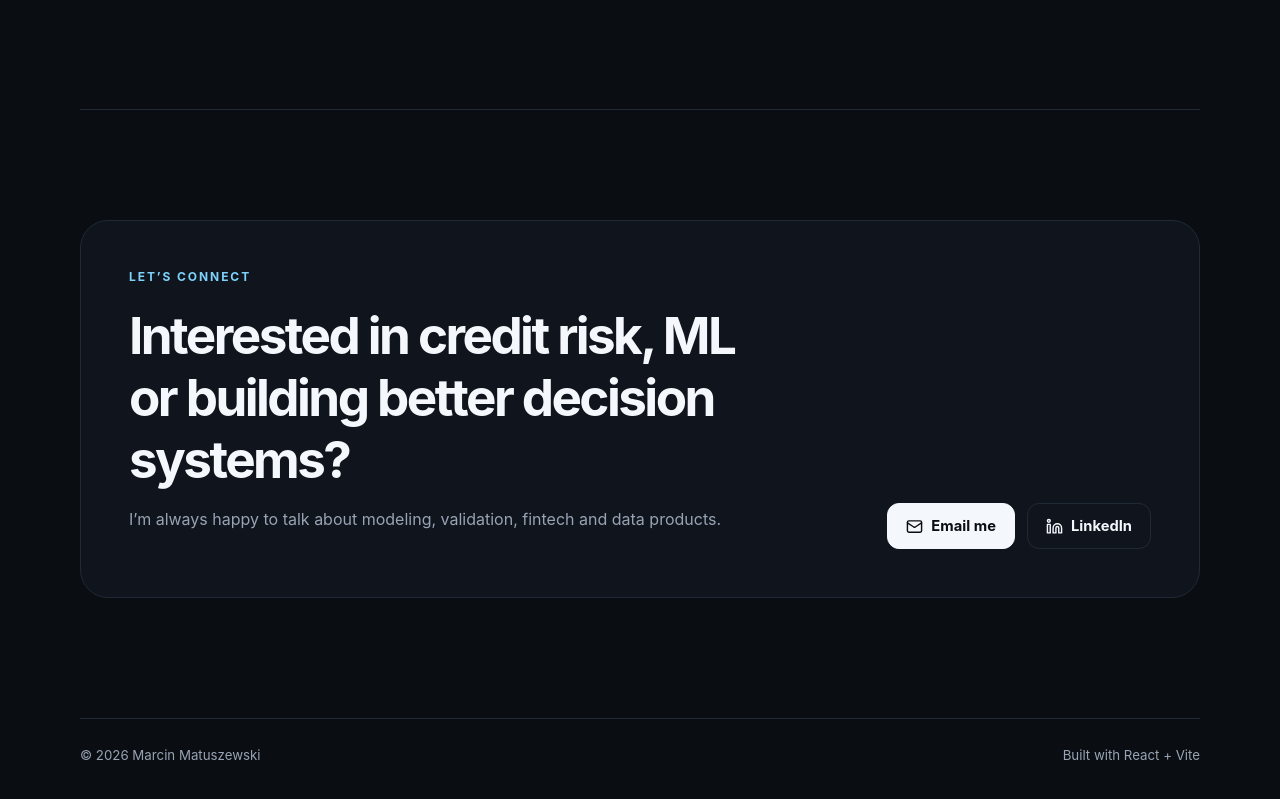
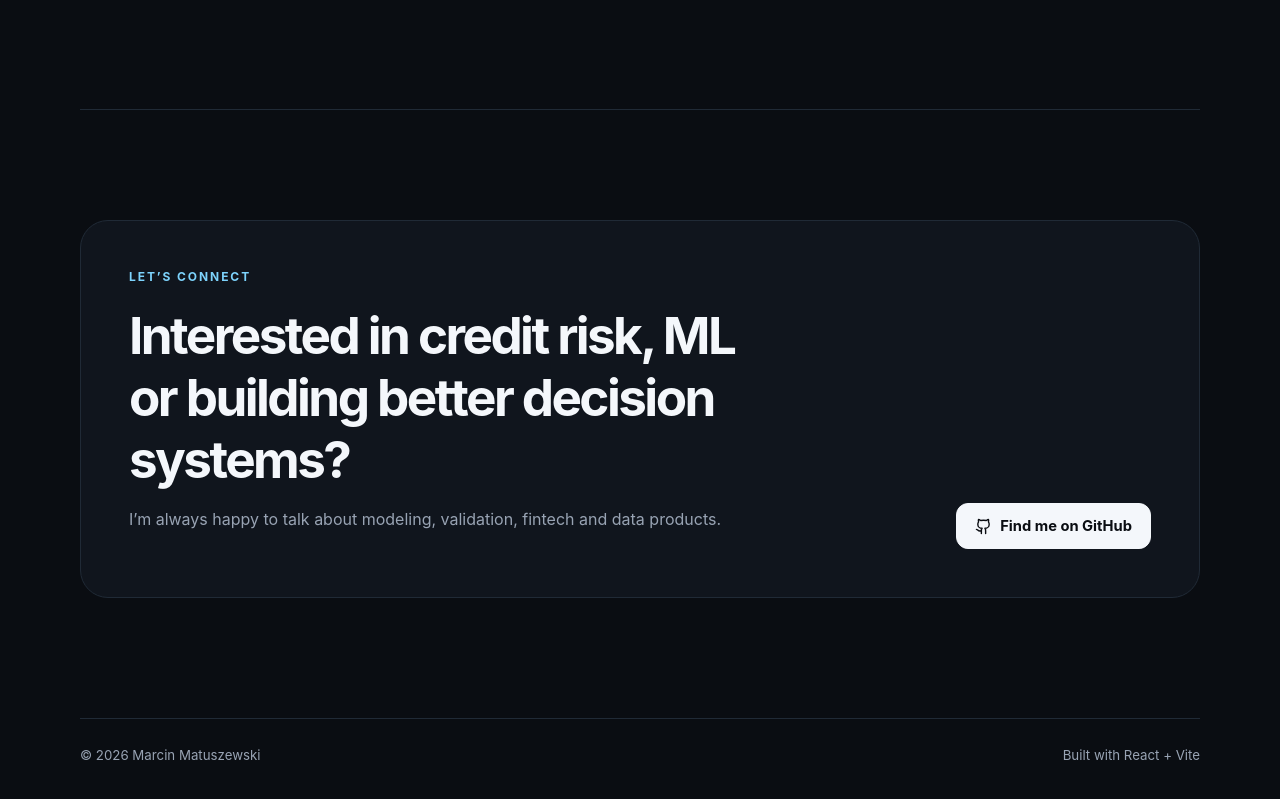
Before and after one commit to marcinmat7/my_cv_page, a React (Vite) app: page / in a window 1280 px wide. Shown: the part 3248-4047 px from the top of the page. Built offline with nearby package versions, Linux system fonts and the light colour scheme.

Commit message:
fix: avoid unverified contact details

```diff
--- a/src/main.tsx
+++ b/src/main.tsx
@@ -1,6 +1,6 @@
 import React from 'react';
 import { createRoot } from 'react-dom/client';
-import { ArrowUpRight, Github, Linkedin, Mail, Moon, Sun } from 'lucide-react';
+import { ArrowUpRight, Github, Moon, Sun } from 'lucide-react';
 import './styles.css';
 
 const roles = [
@@ -73,7 +73,7 @@ function App() {
         </section>
 
         <section className="section contact container" id="contact">
-          <div className="contact-card"><div><div className="eyebrow">Let’s connect</div><h2>Interested in credit risk, ML or building better decision systems?</h2><p>I’m always happy to talk about modeling, validation, fintech and data products.</p></div><div className="contact-actions"><a className="button primary" href="mailto:marcinmat7@gmail.com"><Mail size={17}/> Email me</a><a className="button ghost" href="https://www.linkedin.com" target="_blank" rel="noreferrer"><Linkedin size={17}/> LinkedIn</a></div></div>
+          <div className="contact-card"><div><div className="eyebrow">Let’s connect</div><h2>Interested in credit risk, ML or building better decision systems?</h2><p>I’m always happy to talk about modeling, validation, fintech and data products.</p></div><div className="contact-actions"><a className="button primary" href="https://github.com/marcinmat7" target="_blank" rel="noreferrer"><Github size={17}/> Find me on GitHub</a></div></div>
         </section>
       </main>
 
```
